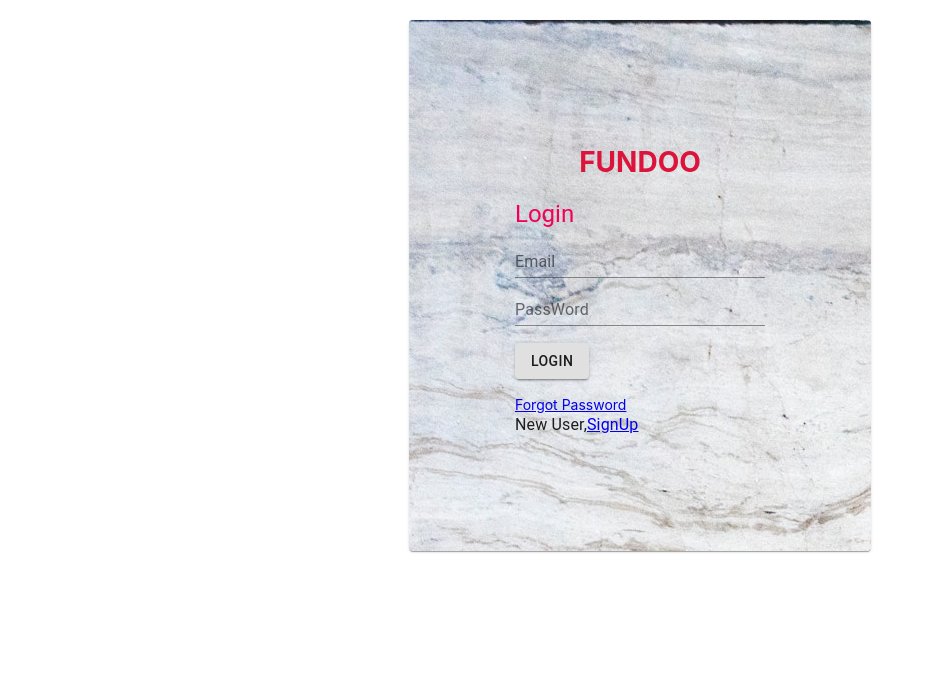
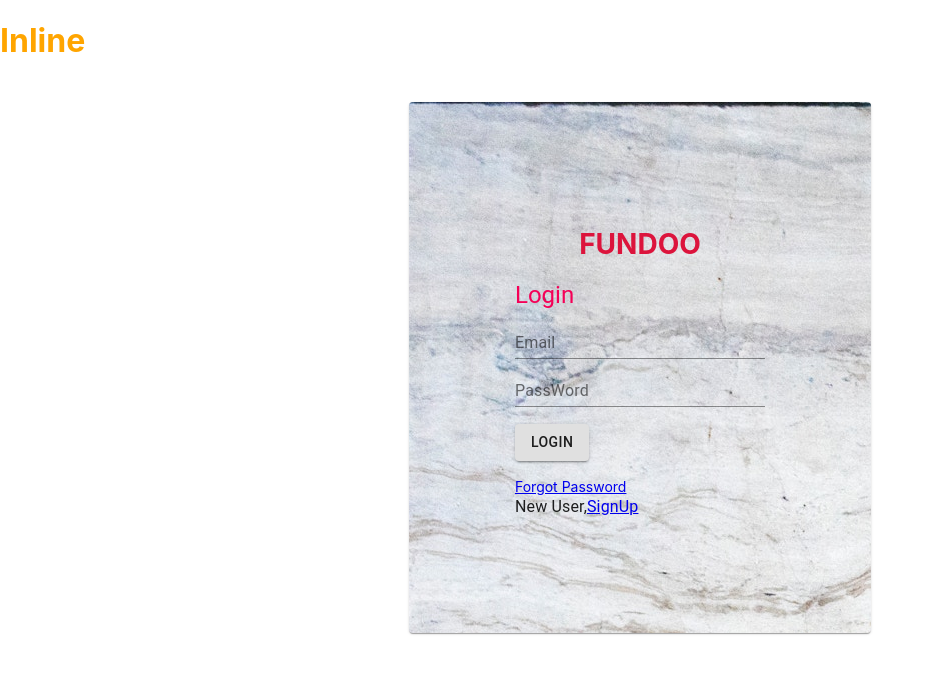
Before and after one commit to itsamanverma/Codeigniter, a React (Create React App) app: page / in a window 1280 px wide. Shown: the top 674 px of the page, without its empty margins (0-933 px from the left). Built offline with nearby package versions, Linux system fonts and the light colour scheme.

Commit message:
Custom Css

```diff
--- a/src/App.js
+++ b/src/App.js
@@ -7,6 +7,7 @@
 import Login from "./pages/Login";
 import Register from "./pages/Register";
 import ForgotPassword from "./pages/ForgotPassword";
+import Inline from "./components/Inline";
 // import Stylesheet from "./components/Stylesheet";
 // import NameList from "./components/NameList";
 // import ParentComponent from "./components/ParentComponent";
@@ -25,6 +26,7 @@
      return(
         <Router>
          <div className="app">
+           <Inline />
            {/* <Stylesheet primary={true} /> */}
            {/* <NameList /> */}
            {/* <Counter /> */}
--- /dev/null
+++ b/src/components/Inline.js
@@ -0,0 +1,16 @@
+import React from 'react'
+const heading = {
+    fontsize: '72px',
+    color: 'orange',
+    text_align:'center',
+}
+
+function Inline() {
+  return (
+    <div>
+      <h1 style ={heading}>Inline</h1>
+    </div>
+  )
+}
+
+export default Inline
```
